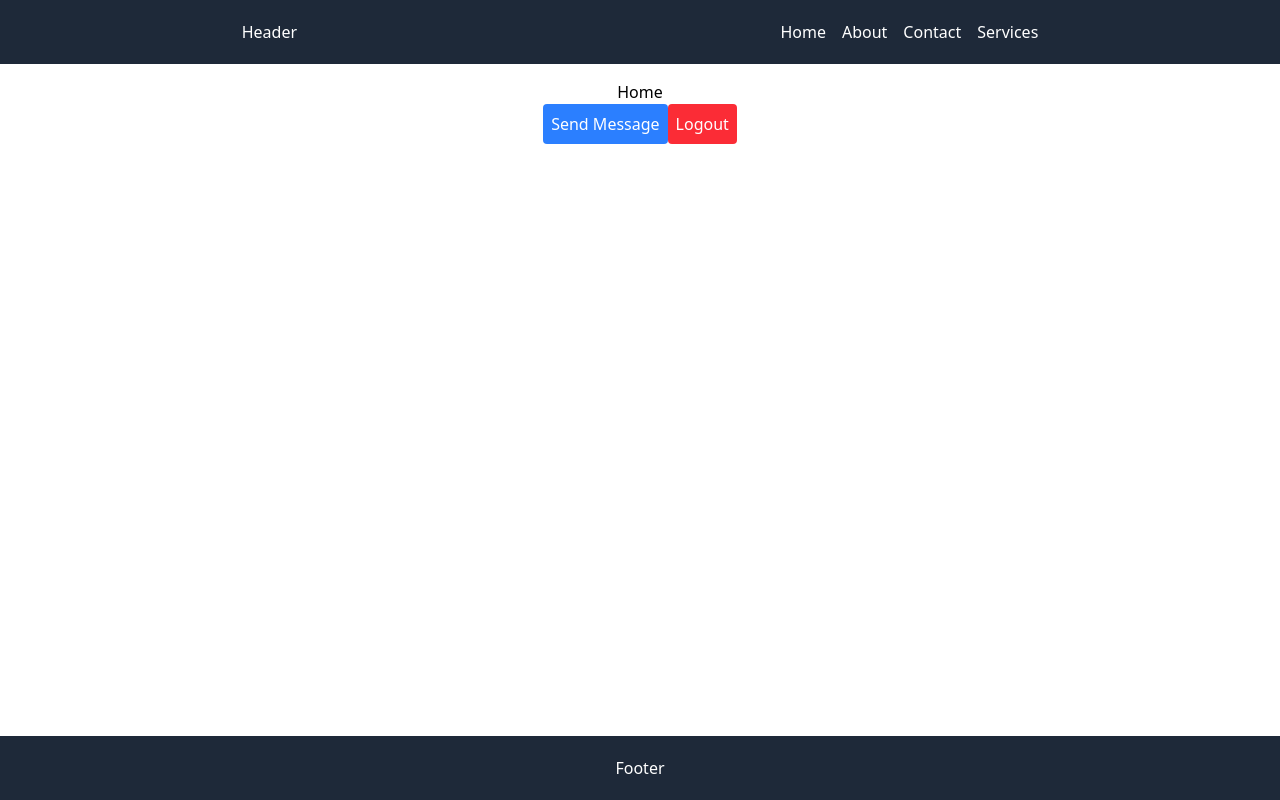
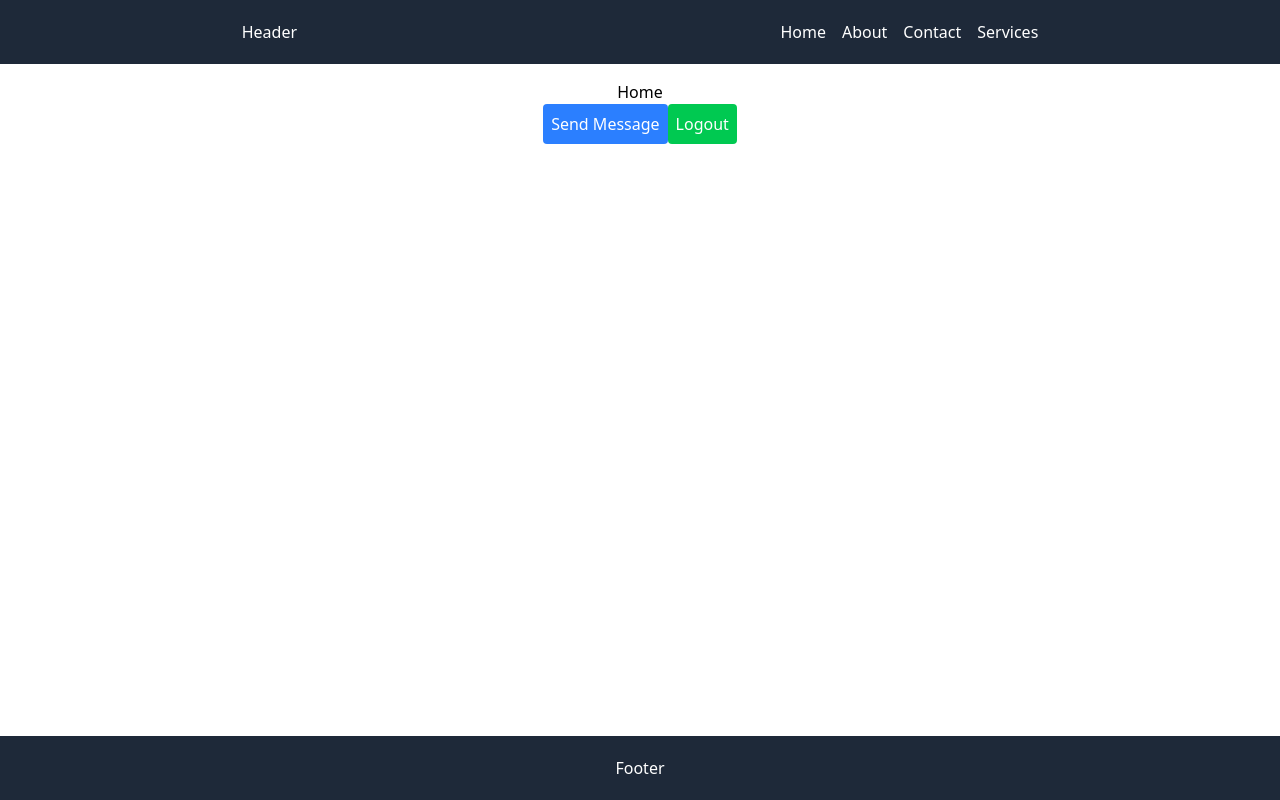
Before and after one commit to desingkuro/ReactApp-serviconnect-parqueadero, a React (Vite) app: page / in a window 1280 px wide. Built offline with nearby package versions, Linux system fonts and the light colour scheme.

Commit message:
cambio de color

```diff
--- a/src/pages/Home.tsx
+++ b/src/pages/Home.tsx
@@ -48,7 +48,7 @@ function Home() {
       <div className="flex-1 text-center gap-1.5 justify-center items-center p-4">
         <h1>Home</h1>
         <button className="bg-blue-500 text-white p-2 rounded cursor-pointer hover:bg-blue-600" onClick={sendMessage}>Send Message</button>
-        <button className="bg-red-500 text-white p-2 rounded cursor-pointer hover:bg-red-600" onClick={logout}>Logout</button>
+        <button className="bg-green-500 text-white p-2 rounded cursor-pointer hover:bg-green-600" onClick={logout}>Logout</button>
       </div>
       <Footer />
     </div>
```
